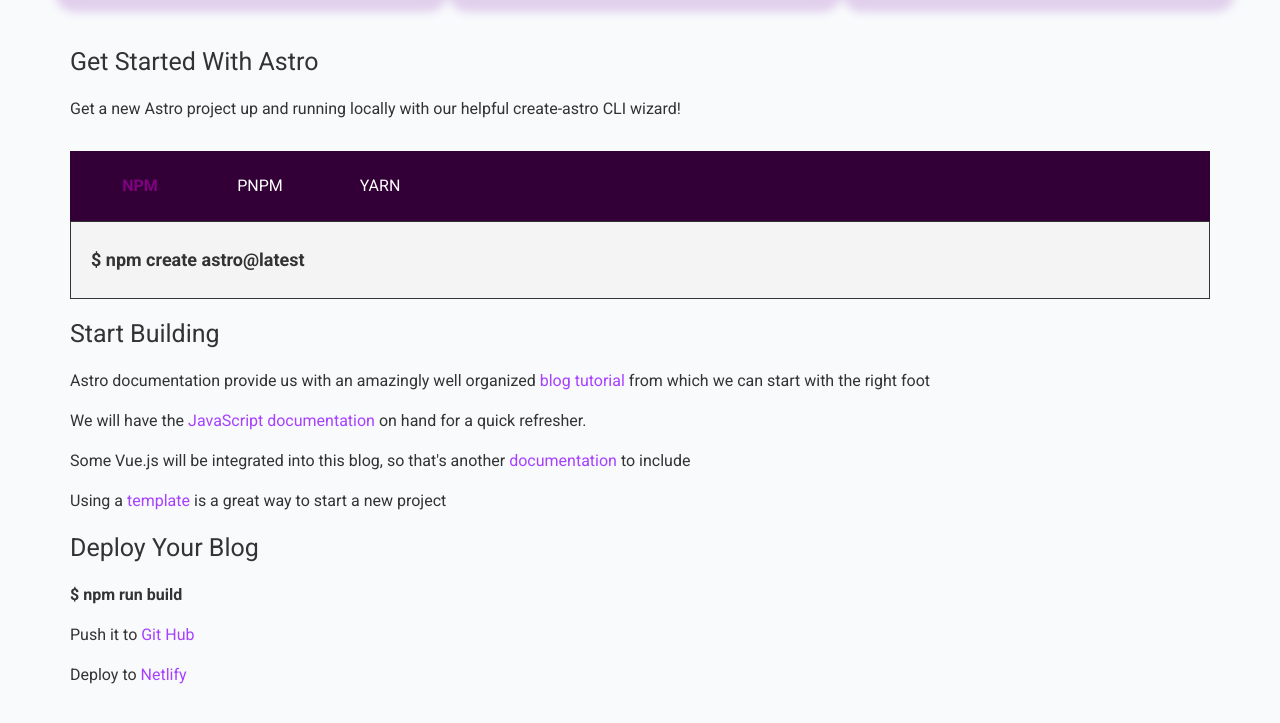
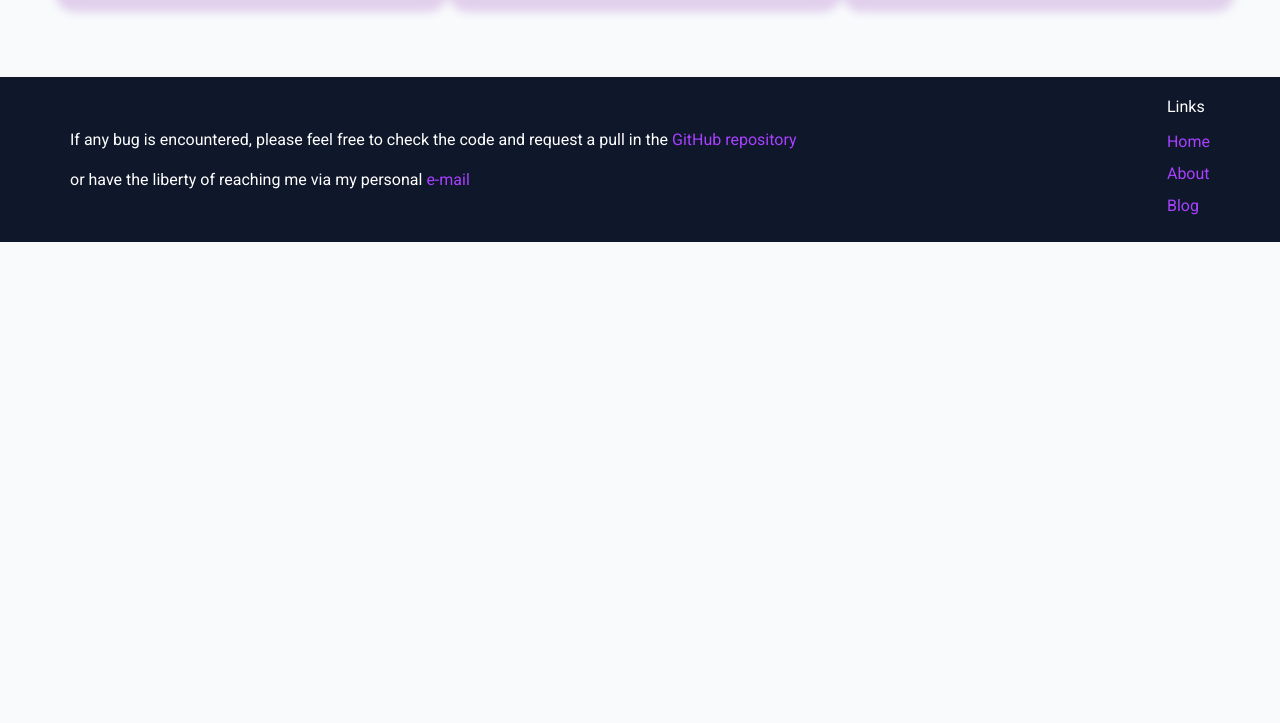
Before and after one commit to XPLoXe/astro-blog, an Astro site: page / in a window 1280 px wide. Shown: the part 1217-1940 px from the top of the page. After the commit the page ends 1459 px from the top, so only its background shows below. Built offline with nearby package versions, Linux system fonts and the light colour scheme; Astro itself is replaced by a stand-in of ours.

Commit message:
chore: Texts Cleaned

```diff
--- a/src/pages/blog.astro
+++ b/src/pages/blog.astro
@@ -12,7 +12,10 @@
 ---
 
 <Layout title="Blog">
-  <Showcase heading="Astro Blog" text="A simple blog built with Astro" />
+  <Showcase
+    heading="Blog Binnacle"
+    text="A few posts explaining interesting stuff"
+  />
   <section class="page-content">
     <div class="container">
       {
--- a/src/pages/index.astro
+++ b/src/pages/index.astro
@@ -12,50 +12,7 @@
   <Features />
 
   <section class="page-content">
-    <div class="container">
-      <h3>Get Started With Astro</h3>
-      <p>
-        Get a new Astro project up and running locally with our helpful
-        create-astro CLI wizard!
-      </p>
-      <Tabs
-        activeColor="purple"
-        headings={["NPM", "PNPM", "YARN"]}
-        contents={[
-          "$ npm create astro@latest",
-          "$ pnpm create astro@latest",
-          "$ yarn create astro",
-        ]}
-      />
-      <h3>Start Building</h3>
-      <p>
-        Astro documentation provide us with an amazingly well organized <a
-          href="https://docs.astro.build/en/tutorial/">blog tutorial</a
-        > from which we can start with the right foot
-      </p>
-      <p>
-        We will have the <a href="https://www.w3schools.com/js/"
-          >JavaScript documentation</a
-        > on hand for a quick refresher.
-      </p>
-      <p>
-        Some Vue.js will be integrated into this blog, so that's another <a
-          href="https://www.w3schools.com/vue/">documentation</a
-        > to include
-      </p>
-      <p>
-        Using a <a
-          href="https://github.com/bradtraversy/astro-crash-course/tree/main/astro-website-theme"
-          >template</a
-        > is a great way to start a new project
-      </p>
-      <h3>Deploy Your Blog</h3>
-      <p>
-        <b>$ npm run build</b>
-        <p>Push it to <a href="https://github.com/"> Git Hub</a></p>
-        <p>Deploy to <a href="https://www.netlify.com/"> Netlify</a></p>
-      </p>
-    </div>
+    <div class="container"></div>
   </section>
 </Layout>
 
```
Also changed, not shown: src/components/Tabs.astro (+9 -0 lines).
